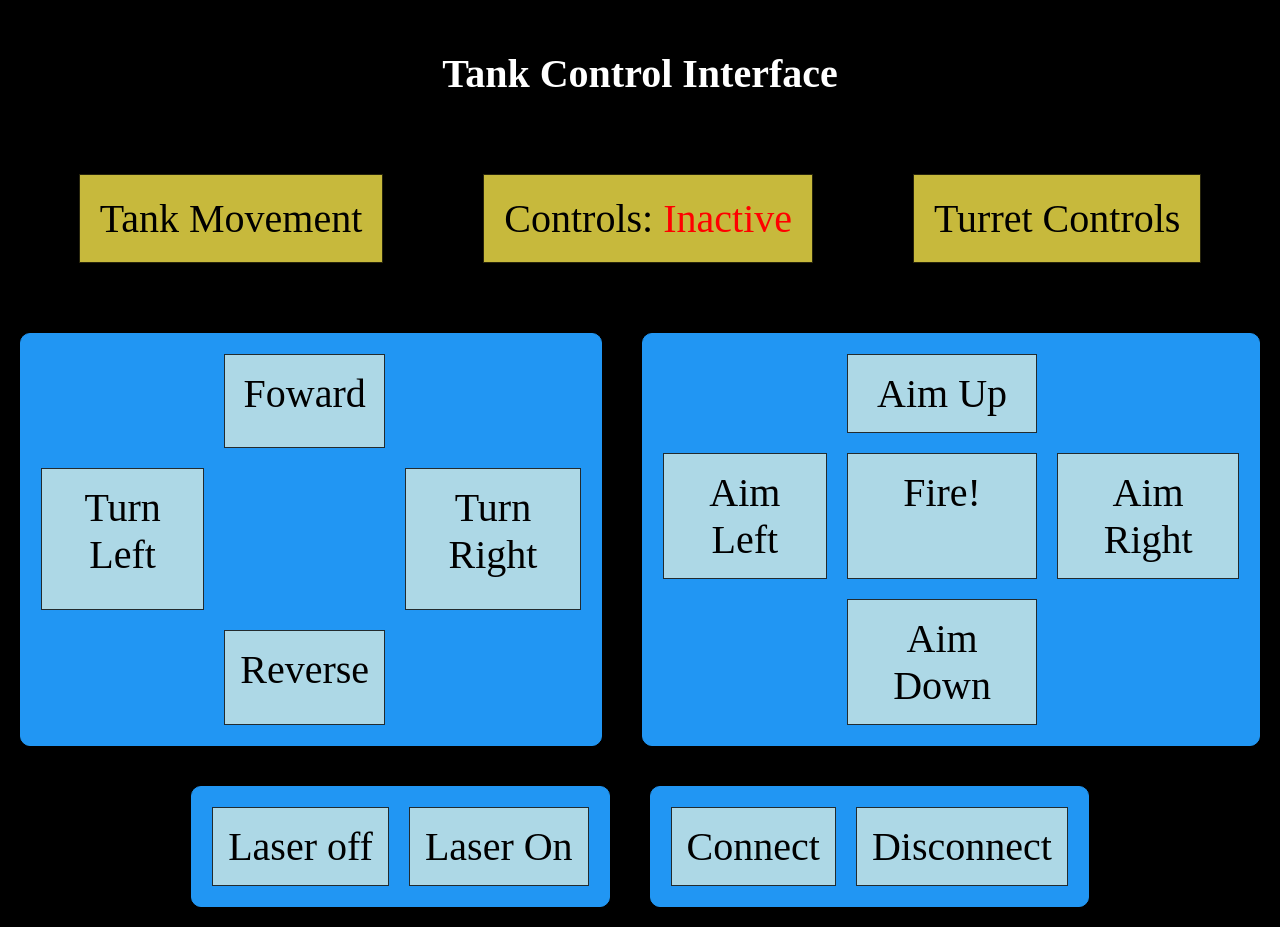
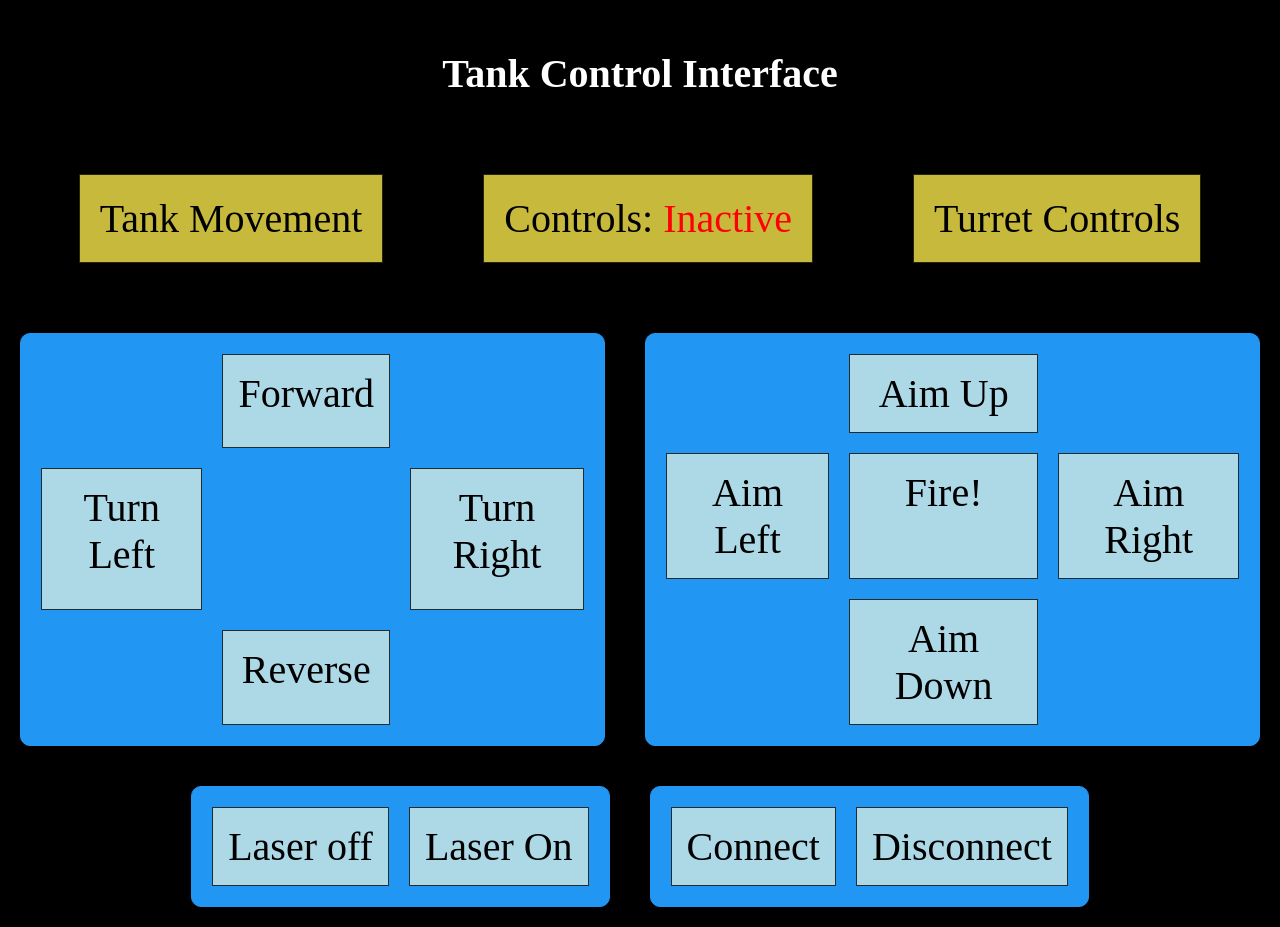
Before and after one commit to kevinthedang/IoT-nerf-tank, a React (Vite) app in the folder client/: page / in a window 1280 px wide. Built offline with nearby package versions, Linux system fonts and the light colour scheme; no server answers.

Commit message:
misspell on forward

```diff
--- a/client/src/App.jsx
+++ b/client/src/App.jsx
@@ -54,7 +54,7 @@ function App() {
         {/* movement controls */}
         <div className="grid-container">
             <div></div>
-            <div className="grid-item" id="foward" onClick={() => {validate_and_send('forward')}}>Foward</div>
+            <div className="grid-item" id="forward" onClick={() => {validate_and_send('forward')}}>Forward</div>
             <div></div>
             <div className="grid-item" id="left" onClick={() => {validate_and_send('left')}}>Turn Left</div>
             <div></div>
```
